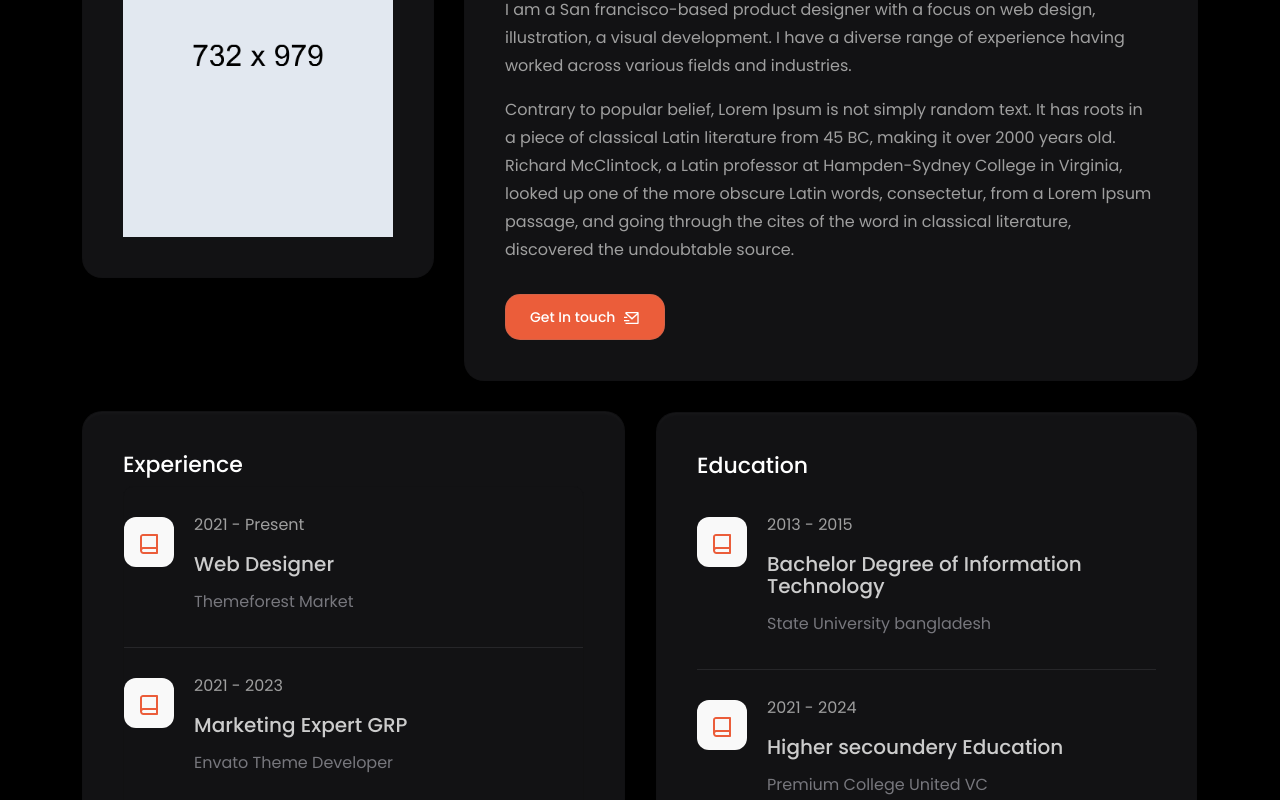
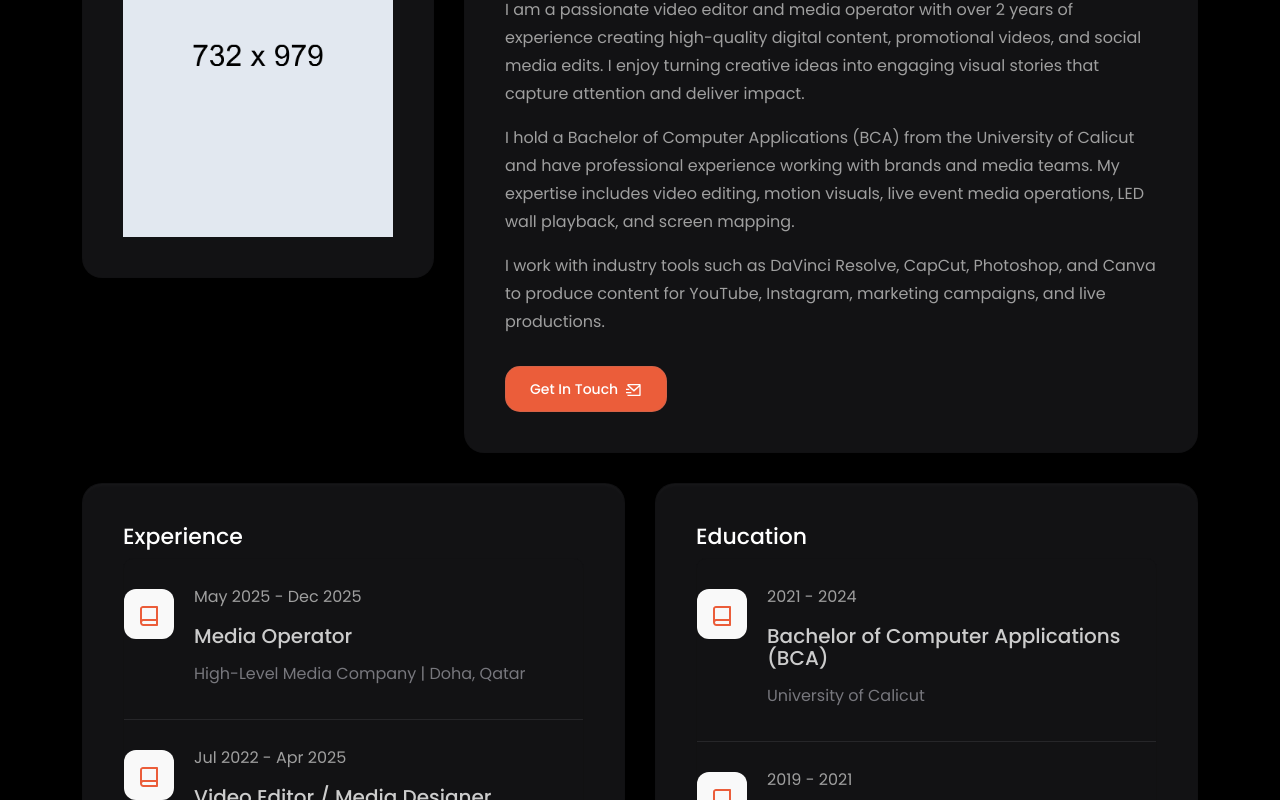
Before and after one commit to zayaaan-al/Jazeem-s-Portfolio, a Next.js app: page /about in a window 1280 px wide. Shown: the part 280-1080 px from the top of the page. Built offline with nearby package versions, Linux system fonts and the light colour scheme.

Commit message:
services

```diff
--- a/src/components/sections/resume.jsx
+++ b/src/components/sections/resume.jsx
@@ -8,30 +8,51 @@ const Resume = () => {
             <div className="container">
                 <div className="resume-items">
                     <div className="row">
-                        {/* <!-- START EXPERIENCE RESUME DESIGN AREA --> */}
+
+                        {/* EXPERIENCE */}
                         <div className="col-xl-6 col-md-6">
                             <div className="single-resume">
                                 <h2>Experience</h2>
                                 <div className="experience-list">
-                                    <Card year={'2021 - Present'} title={'Web Designer'} institution={'Themeforest Market '} />
-                                    <Card year={'2021 - 2023'} title={'Marketing Expert GRP'} institution={'Envato Theme Developer'} />
-                                    <Card year={'2021 - 2022'} title={'Web Designer'} institution={'Web Developer & Business Partner'} />
+
+                                    <Card
+                                        year={'May 2025 - Dec 2025'}
+                                        title={'Media Operator'}
+                                        institution={'High-Level Media Company | Doha, Qatar'}
+                                    />
+
+                                    <Card
+                                        year={'Jul 2022 - Apr 2025'}
+                                        title={'Video Editor / Media Designer'}
+                                        institution={'ADSBEON | Kerala, India'}
+                                    />
+
                                 </div>
                             </div>
                         </div>
-                        {/* <!-- // END EXPERIENCE RESUME DESIGN AREA -->
-                        <!-- START EDUCATION RESUME DESIGN AREA --> */}
+
+                        {/* EDUCATION */}
                         <div className="col-xl-6 col-md-6">
-                            <div className="experience-list">
-                                <div className="single-resume">
-                                    <h2>Education</h2>
-                                    <Card year={'2013 - 2015'} title={'Bachelor Degree of Information Technology'} institution={'State University bangladesh'} />
-                                    <Card year={'2021 - 2024'} title={'Higher secoundery Education'} institution={'Premium College United VC'} />
-                                    <Card year={'2020 - 2021'} title={'UI/UX Design'} institution={'Webster College'} />
+                            <div className="single-resume">
+                                <h2>Education</h2>
+                                <div className="experience-list">
+
+                                    <Card
+                                        year={'2021 - 2024'}
+                                        title={'Bachelor of Computer Applications (BCA)'}
+                                        institution={'University of Calicut'}
+                                    />
+
+                                    <Card
+                                        year={'2019 - 2021'}
+                                        title={'Higher Secondary Education'}
+                                        institution={'Kerala State Board'}
+                                    />
+
                                 </div>
                             </div>
                         </div>
-                        {/* <!-- // END EDUCATION RESUME DESIGN AREA --> */}
+
                     </div>
                 </div>
             </div>
@@ -52,7 +73,7 @@ const Card = ({ year, title, institution }) => {
                 <div className="content">
                     <span className="years">{year}</span>
                     <h4>{title}</h4>
-                    <span className="company"> {institution} </span>
+                    <span className="company">{institution}</span>
                 </div>
             </div>
         </SlideUp>
--- a/src/components/sections/summery.jsx
+++ b/src/components/sections/summery.jsx
@@ -8,31 +8,60 @@ const Summery = () => {
         <section id="about" className="about-single-area innerpage-single-area">
             <div className="container">
                 <div className="row">
-                    {/* <!-- START ABOUT IMAGE DESIGN AREA --> */}
+
+                    {/* ABOUT IMAGE */}
                     <div className="col-lg-4">
                         <SlideUp>
                             <div className="about-image-part">
-                                <img src={"/images/about/profile.png"} alt="About Me" />
+                                <img src="/images/about/profile.png" alt="Jazeem M" />
                             </div>
                         </SlideUp>
                     </div>
-                    {/* <!-- / END ABOUT IMAGE DESIGN AREA -->
-                    <!-- START ABOUT TEXT DESIGN AREA --> */}
+
+                    {/* ABOUT TEXT */}
                     <div className="col-lg-8">
                         <SlideUp>
                             <div className="about-content-part">
+
                                 <h2>
-                                    I’m Bentos Walker, a product designer.
+                                    I’m Jazeem M — Video Editor & Media Operator
                                 </h2>
-                                <p>I am a San francisco-based product designer with a focus on web design, illustration, a visual development. I have a diverse range of experience having worked across various fields and industries.</p>
-                                <p>Contrary to popular belief, Lorem Ipsum is not simply random text. It has roots in a piece of classical Latin literature from 45 BC, making it over 2000 years old. Richard McClintock, a Latin professor at Hampden-Sydney College in Virginia, looked up one of the more obscure Latin words, consectetur, from a Lorem Ipsum passage, and going through the cites of the word in classical literature, discovered the undoubtable source.</p>
+
+                                <p>
+                                    I am a passionate video editor and media operator with over
+                                    2 years of experience creating high-quality digital content,
+                                    promotional videos, and social media edits. I enjoy turning
+                                    creative ideas into engaging visual stories that capture
+                                    attention and deliver impact.
+                                </p>
+
+                                <p>
+                                    I hold a Bachelor of Computer Applications (BCA) from the
+                                    University of Calicut and have professional experience
+                                    working with brands and media teams. My expertise includes
+                                    video editing, motion visuals, live event media operations,
+                                    LED wall playback, and screen mapping.
+                                </p>
+
+                                <p>
+                                    I work with industry tools such as DaVinci Resolve, CapCut,
+                                    Photoshop, and Canva to produce content for YouTube,
+                                    Instagram, marketing campaigns, and live productions.
+                                </p>
+
                                 <div className="hero-btns">
-                                    <Link href="/contact" className="theme-btn">Get In touch<i> <RiMailSendLine size={16} /> </i></Link>
+                                    <a
+                                        href="mailto:jazeemmhmd6@gmail.com"
+                                        className="theme-btn"
+                                    >
+                                        Get In Touch <i><RiMailSendLine size={16} /></i>
+                                    </a>
                                 </div>
+
                             </div>
                         </SlideUp>
                     </div>
-                    {/* <!-- / END ABOUT TEXT DESIGN AREA --> */}
+
                 </div>
             </div>
         </section>
```
